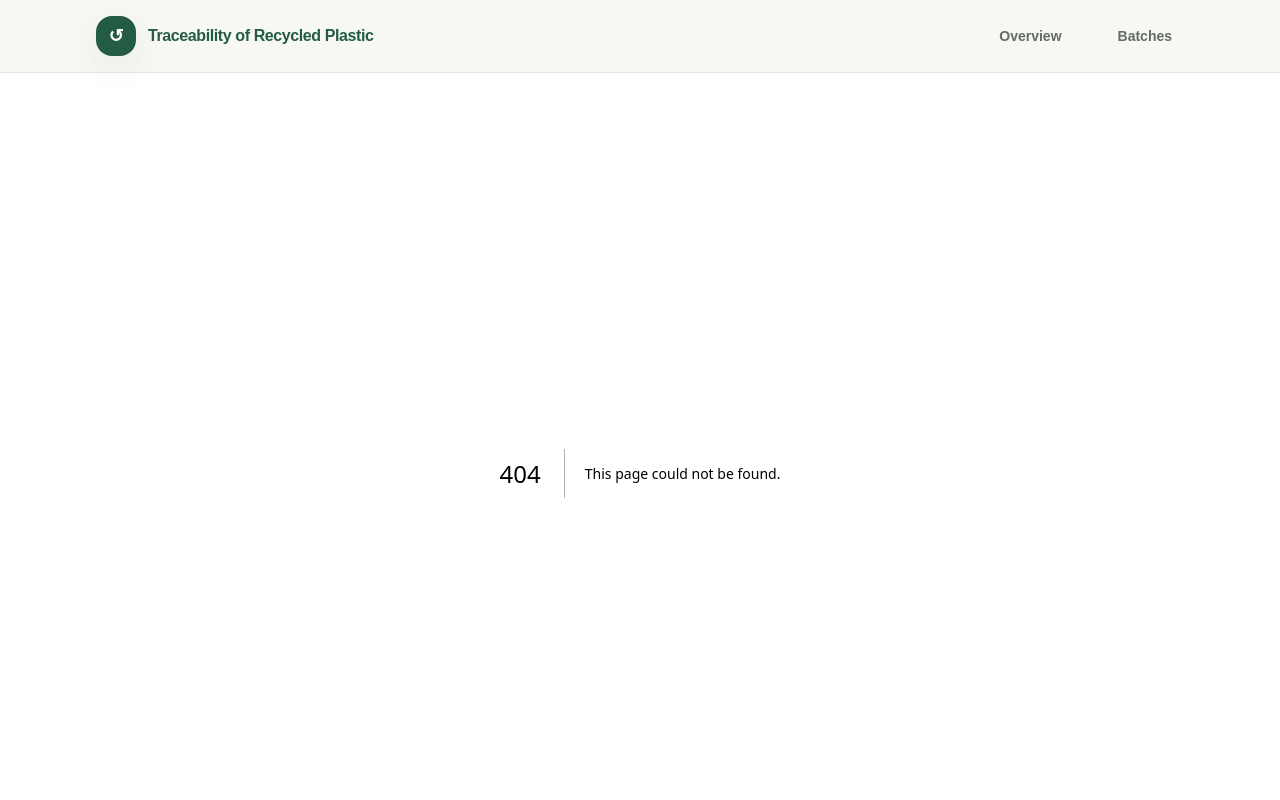
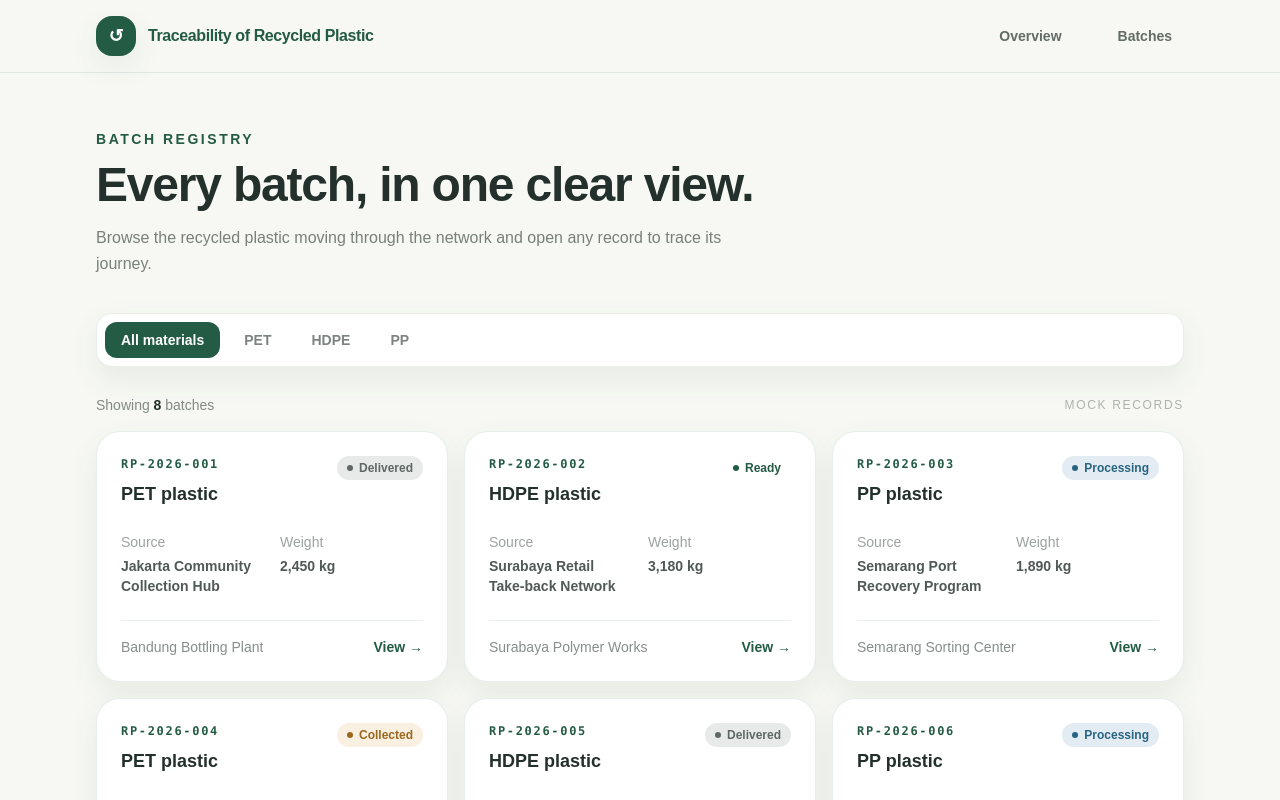
Before and after one commit to rizqiroikhan/traceability-of-recycled-plastic-supply-chain, a Next.js app: page /batches in a window 1280 px wide. Before the commit this address had no page. Shown: the top 800 px of the page. Built offline with nearby package versions, Linux system fonts and the light colour scheme.

Commit message:
feat: add filterable batch list

```diff
--- /dev/null
+++ b/app/batches/page.tsx
@@ -0,0 +1,8 @@
+import { BatchListClient } from "@/components/batch-list-client";
+
+export default function BatchesPage() {
+  return <div className="mx-auto max-w-6xl px-5 py-10 lg:px-8 lg:py-14">
+    <div className="max-w-2xl"><p className="text-sm font-bold uppercase tracking-[0.18em] text-forest">Batch registry</p><h1 className="mt-3 text-4xl font-bold tracking-tight text-charcoal sm:text-5xl">Every batch, in one clear view.</h1><p className="mt-4 text-base leading-relaxed text-charcoal/60">Browse the recycled plastic moving through the network and open any record to trace its journey.</p></div>
+    <div className="mt-9"><BatchListClient /></div>
+  </div>;
+}
--- /dev/null
+++ b/components/batch-list-client.tsx
@@ -0,0 +1,21 @@
+"use client";
+
+import { useMemo, useState } from "react";
+import { BatchCard } from "@/components/batch-card";
+import { batches } from "@/lib/batch-data";
+
+const filters = ["All", "PET", "HDPE", "PP"] as const;
+type Filter = (typeof filters)[number];
+
+export function BatchListClient() {
+  const [filter, setFilter] = useState<Filter>("All");
+  const filteredBatches = useMemo(() => filter === "All" ? batches : batches.filter((batch) => batch.material === filter), [filter]);
+
+  return <>
+    <div className="flex flex-wrap gap-2 rounded-2xl border border-forest/10 bg-white p-2 shadow-card" aria-label="Filter batches by material">
+      {filters.map((item) => <button key={item} type="button" onClick={() => setFilter(item)} aria-pressed={filter === item} className={`rounded-xl px-4 py-2 text-sm font-bold transition ${filter === item ? "bg-forest text-white" : "text-charcoal/60 hover:bg-mist hover:text-forest"}`}>{item === "All" ? "All materials" : item}</button>)}
+    </div>
+    <div className="mt-7 flex items-center justify-between gap-4"><p className="text-sm text-charcoal/55">Showing <span className="font-bold text-charcoal">{filteredBatches.length}</span> {filteredBatches.length === 1 ? "batch" : "batches"}</p><p className="text-xs font-medium uppercase tracking-[0.14em] text-charcoal/35">Mock records</p></div>
+    {filteredBatches.length > 0 ? <div className="mt-4 grid gap-4 md:grid-cols-2 lg:grid-cols-3">{filteredBatches.map((batch) => <BatchCard key={batch.id} batch={batch} />)}</div> : <div className="mt-4 rounded-3xl border border-dashed border-forest/20 bg-white p-12 text-center"><p className="font-bold text-charcoal">No batches found</p><p className="mt-2 text-sm text-charcoal/55">Try another material filter.</p></div>}
+  </>;
+}
```
